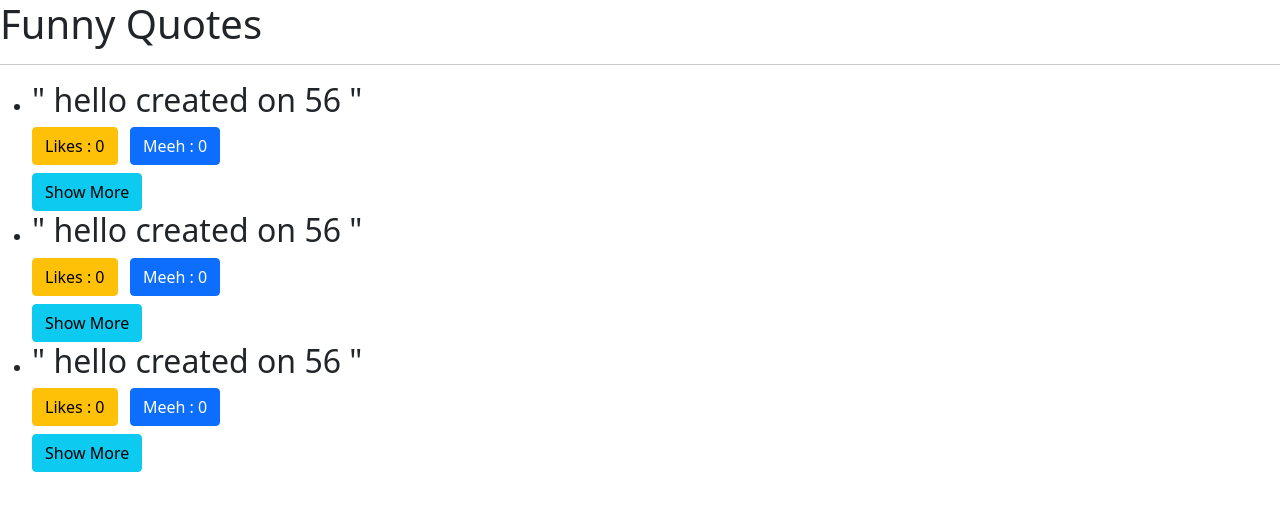
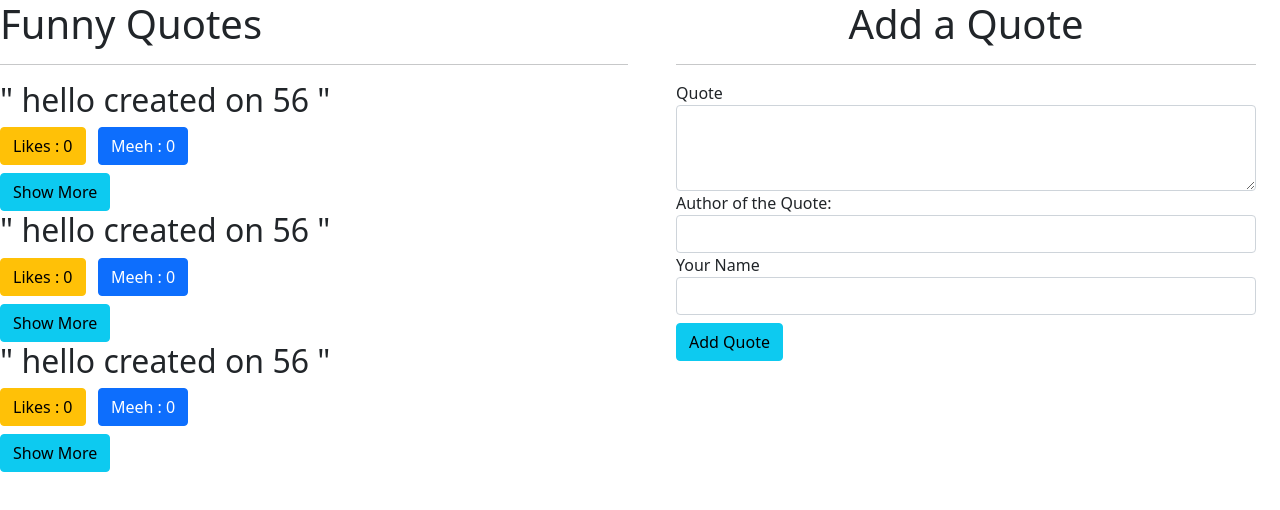
Before and after one commit to Tess-Gitundu/FQuotes, an Angular app: page / in a window 1280 px wide. Shown: the top 510 px of the page. Built offline with nearby package versions, Linux system fonts and the light colour scheme.

Commit message:
Add a form structure

```diff
--- a/src/app/app.module.ts
+++ b/src/app/app.module.ts
@@ -1,5 +1,6 @@
 import { NgModule } from '@angular/core';
 import { BrowserModule } from '@angular/platform-browser';
+import { FormsModule } from '@angular/forms';
 
 import { AppRoutingModule } from './app-routing.module';
 import { AppComponent } from './app.component';
@@ -18,7 +19,8 @@
   ],
   imports: [
     BrowserModule,
-    AppRoutingModule
+    AppRoutingModule,
+    FormsModule
   ],
   providers: [],
   bootstrap: [AppComponent]
--- a/src/app/form/form.component.html
+++ b/src/app/form/form.component.html
@@ -1,5 +1,5 @@
 <div class="container">
-    <h2 class="text-center">Add a Quote</h2>
+    <h1 class="text-center">Add a Quote</h1>
     <hr>
     <form action="">
         <div class="form-group">
@@ -8,11 +8,14 @@
         </div>
         <div class="form-group">
             <label for="author">Author of the Quote:</label>
-          <input type="text" required class="form-control" id="author">
+            <input type="text" required class="form-control" id="author">
         </div>
         <div class="form-group">
             <label for="name">Your Name</label>
-          <input type="text" required class="form-control" id="name">
+            <input type="text" required class="form-control" id="name">
+        </div>
+        <div>
+            <button class="btn btn-info mt-2">Add Quote</button>
         </div>
     </form>
 </div>
--- a/src/app/form/form.component.ts
+++ b/src/app/form/form.component.ts
@@ -1,5 +1,5 @@
 import { Component, OnInit } from '@angular/core';
-
+import { Quote } from '../quote';
 @Component({
   selector: 'app-form',
   templateUrl: './form.component.html',
@@ -7,6 +7,7 @@
 })
 export class FormComponent implements OnInit {
 
+  newQuote = new Quote (0, "", "", "", 0, 0, new Date());
   constructor() { }
 
   ngOnInit(): void {
--- a/src/app/quote/quote.component.html
+++ b/src/app/quote/quote.component.html
@@ -1,15 +1,18 @@
 <div>
-    <h1>Funny Quotes</h1>
-    <hr>
-    <ul>
-        <div *ngFor="let quote of quotes; let i = index">
-        <li>
+    <div class="row">
+        <div class="col-md-6">
+            <h1>Funny Quotes</h1>
+            <hr>
+            <div *ngFor="let quote of quotes; let i = index">
             <h2> " {{ quote.quote }} created on {{quote.dateCreated | dateCount}} "</h2>
             <button class="btn btn-warning" (click)="addLikes(i)">Likes : {{ quote.upvote }}</button>&nbsp;&nbsp;
             <button class="btn btn-primary"(click)="addMeeh(i)">Meeh : {{ quote.downvote }}</button> <br>
             <button type="button" class="btn btn-info mt-2" (click)='showDetails(i)' >Show More</button>
             <app-quote-details *ngIf="quote.showDetails" [quote]="quote" (isComplete)="deleteQuote($event, i)" ></app-quote-details>
-        </li>
+            </div>
         </div>
-    </ul>
+        <div class="col-md-6">
+            <app-form></app-form>
+        </div>
+    </div>
 </div>
```
